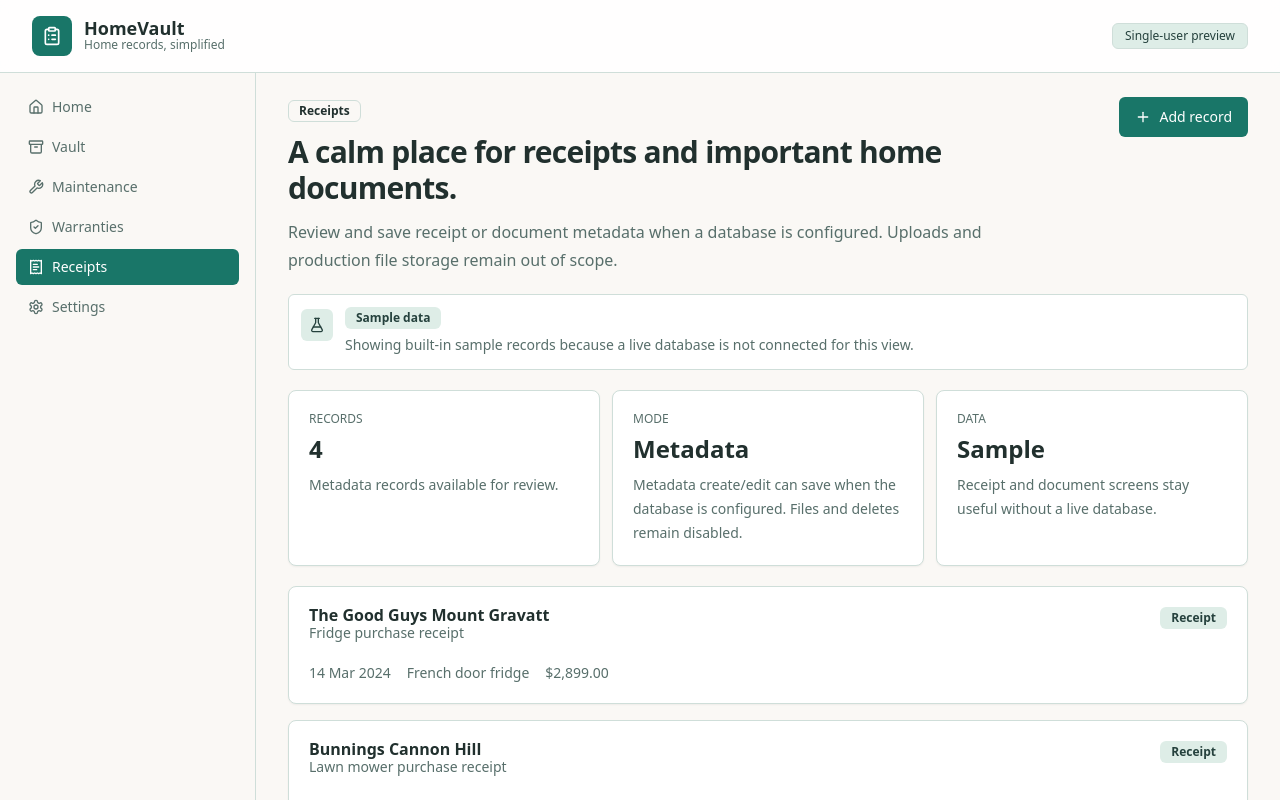
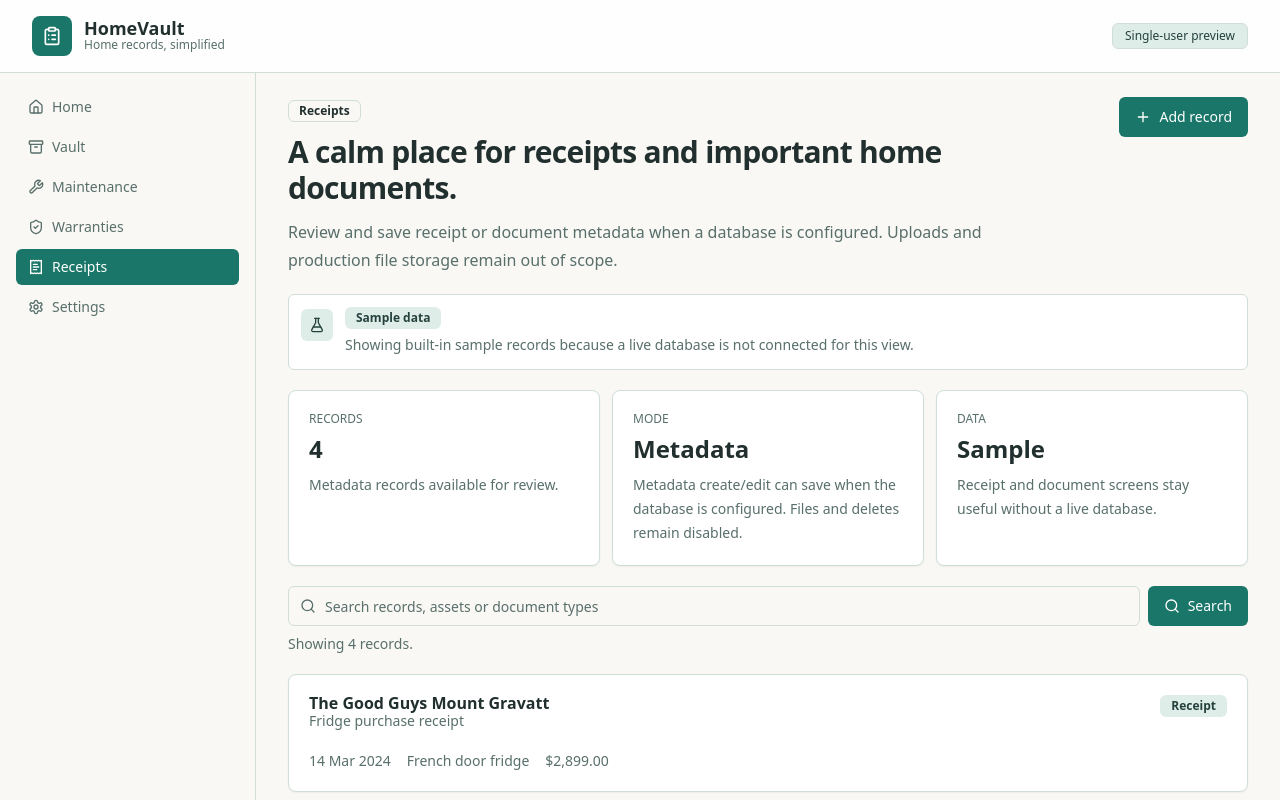
Before and after one commit to LatinMaestro/HomeVault, a Next.js app: page /receipts in a window 1280 px wide. Shown: the top 800 px of the page. Built offline with nearby package versions, Linux system fonts and the light colour scheme; no server answers; the database is empty.

Commit message:
Add receipt and document list search

```diff
--- a/src/app/receipts/page.tsx
+++ b/src/app/receipts/page.tsx
@@ -5,6 +5,7 @@ import { Plus } from "lucide-react";
 import { AppShell } from "@/components/app-shell";
 import { DataSourceNote } from "@/components/data-source-note";
 import { EmptyState } from "@/components/empty-state";
+import { ListSearch } from "@/components/list-search";
 import { PageHeader } from "@/components/page-header";
 import { ReviewSummary } from "@/components/review-summary";
 import { Badge } from "@/components/ui/badge";
@@ -12,6 +13,7 @@ import { Button } from "@/components/ui/button";
 import { Card, CardContent, CardDescription, CardHeader, CardTitle } from "@/components/ui/card";
 import { getDisplayLabel } from "@/lib/display-labels";
 import { getRecords } from "@/lib/home-data";
+import { getQueryParam, matchesQuery } from "@/lib/list-filter";
 
 export const metadata: Metadata = {
   title: "Receipts and Documents",
@@ -20,8 +22,23 @@ export const metadata: Metadata = {
 
 export const dynamic = "force-dynamic";
 
-export default async function ReceiptsPage() {
+export default async function ReceiptsPage({
+  searchParams,
+}: {
+  searchParams: Promise<{ q?: string | string[] }>;
+}) {
+  const query = getQueryParam((await searchParams).q);
   const records = await getRecords();
+  const visibleRecords = records.data.filter((record) =>
+    matchesQuery(query, [
+      record.title,
+      record.type,
+      record.secondary,
+      record.date,
+      record.linkedAsset,
+      record.amount,
+    ]),
+  );
 
   return (
     <AppShell activeSection="Receipts">
@@ -60,9 +77,18 @@ export default async function ReceiptsPage() {
           ]}
         />
 
-        {records.data.length > 0 ? (
+        <ListSearch
+          action="/receipts"
+          defaultValue={query}
+          label="Search receipts and documents"
+          placeholder="Search records, assets or document types"
+          resultCount={visibleRecords.length}
+          resultNoun="record"
+        />
+
+        {visibleRecords.length > 0 ? (
           <div className="grid gap-4">
-            {records.data.map((record) => (
+            {visibleRecords.map((record) => (
               <Link key={record.id} href={`/receipts/${record.id}`}>
                 <Card className="transition-colors hover:bg-accent">
                   <CardHeader>
@@ -85,11 +111,17 @@ export default async function ReceiptsPage() {
           </div>
         ) : (
           <EmptyState
-            title="No receipt or document records yet"
-            description="Add receipt or document metadata when database saving is configured. File uploads and storage remain out of scope."
+            title={query ? "No matching records" : "No receipt or document records yet"}
+            description={
+              query
+                ? "Try another merchant, asset or document type, or clear the current search."
+                : "Add receipt or document metadata when database saving is configured. File uploads and storage remain out of scope."
+            }
             action={
               <Button asChild>
-                <Link href="/receipts/new">Add first record</Link>
+                <Link href={query ? "/receipts" : "/receipts/new"}>
+                  {query ? "Clear search" : "Add first record"}
+                </Link>
               </Button>
             }
           />
```
